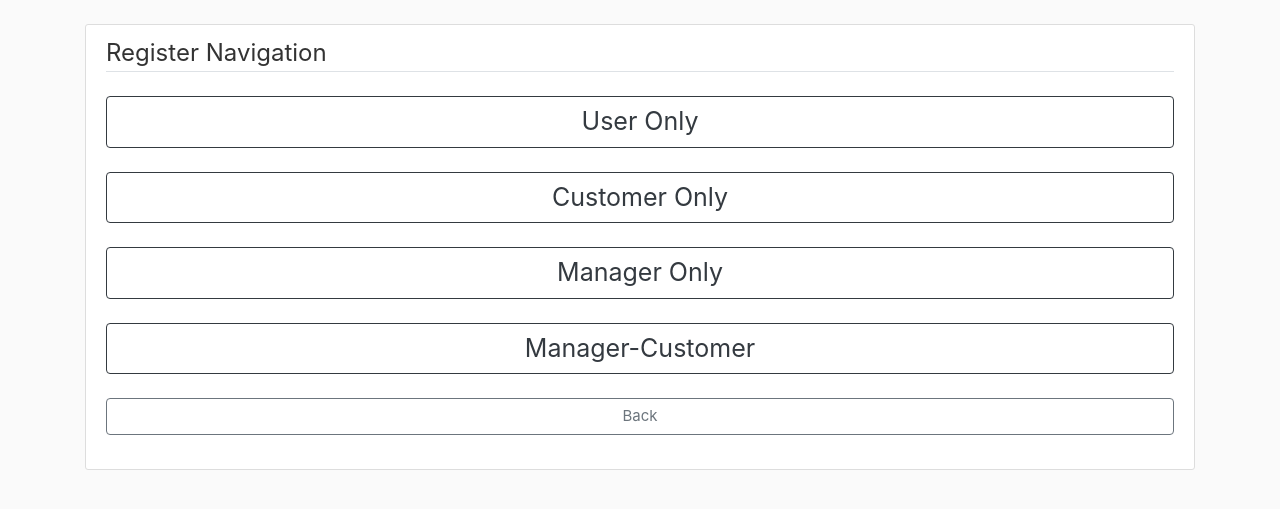
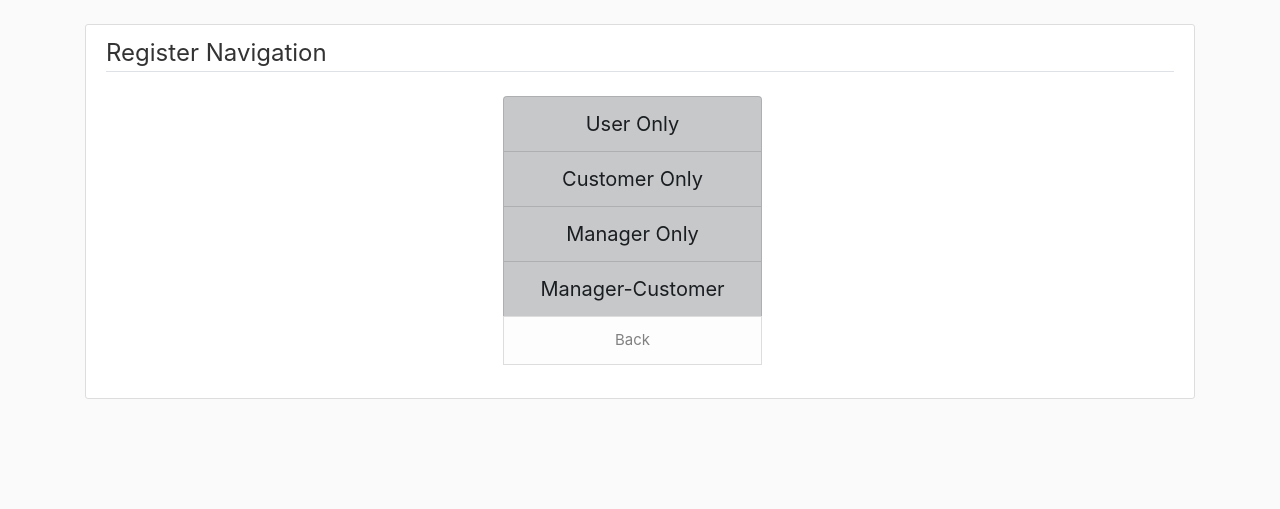
Before and after one commit to danhynlee/movie-database-application, a Flask app: page /register_navigation in a window 1280 px wide. Shown: the part 56-565 px from the top of the page. Run offline with Flask 2, Linux system fonts and the light colour scheme; some libraries are stand-ins or nearby versions.

Commit message:
changed from buttons to a list group of links

```diff
--- a/atl-movie/templates/register_navigation.html
+++ b/atl-movie/templates/register_navigation.html
@@ -3,17 +3,15 @@
 
     <div class="content-section">
         <legend class="border-bottom mb-4">Register Navigation</legend>
-        <div class="navbar-nav">
-            <a class="btn btn-outline-dark" href="/user_registration" style="font-size:25px">User Only</a>
-            <br>
-            <a class="btn btn-outline-dark" href="/customer_registration" style="font-size:25px">Customer Only</a>
-            <br>
-            <a class="btn btn-outline-dark" href="/manager_registration" style="font-size:25px">Manager Only</a>
-            <br>
-            <a class="btn btn-outline-dark" href="/manager_customer_registration" style="font-size:25px">Manager-Customer</a>
-            <br>
-            <a class="btn btn-outline-secondary" href="/" style="font-size:15px">Back</a>
-            <br>
+        <div class="row justify-content-center">
+            <div class="list-group col-md-3">
+                <a href="/user_registration" class="list-group-item list-group-item-action list-group-item-dark text-center" style="font-size:20px">User Only</a>
+                <a href="/customer_registration" class="list-group-item list-group-item-action list-group-item-dark text-center" style="font-size:20px">Customer Only</a>
+                <a href="/manager_registration" class="list-group-item list-group-item-action list-group-item-dark text-center" style="font-size:20px">Manager Only</a>
+                <a href="/manager_customer_registration" class="list-group-item list-group-item-action list-group-item-dark text-center" style="font-size:20px">Manager-Customer</a>
+                <a href="/" class="list-group-item list-group-item-action list-group-item-light text-center" style="font-size:15px">Back</a>
+                <br>
+            </div>
         </div>
     </div>
 
```
